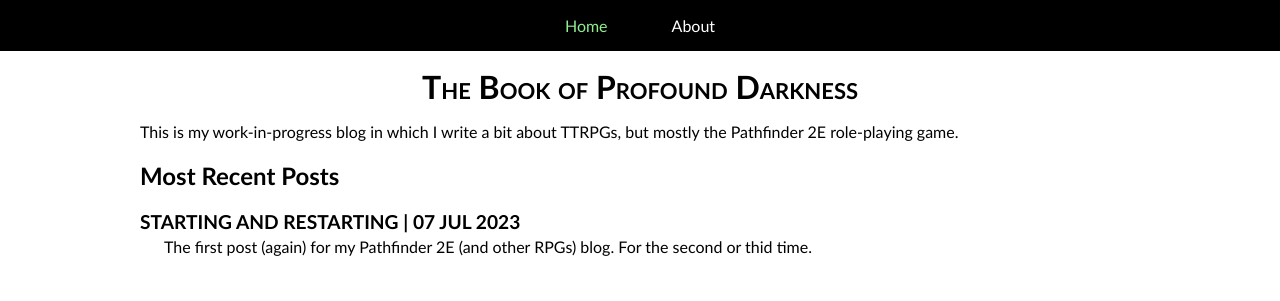
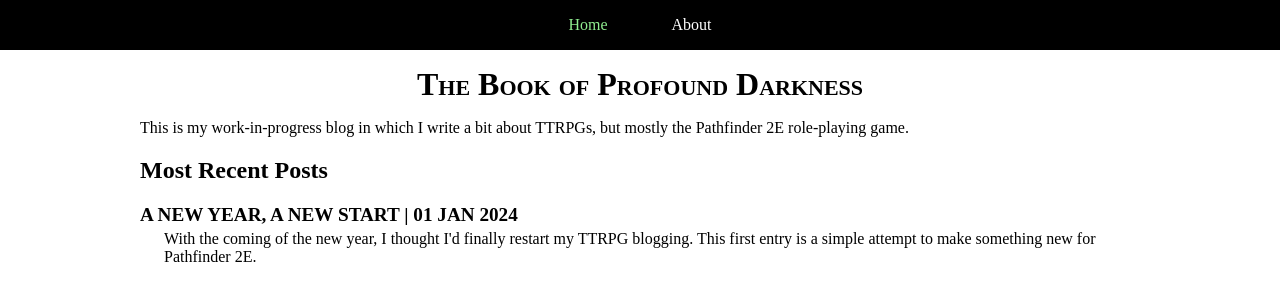
Before and after one commit to profounddark/pathfinder-blog, a Jekyll site: the page built from index.html, in a window 1280 px wide. Shown: the top 301 px of the page. Built offline with Jekyll 4.4.1, drawn with Linux system fonts in a browser that asks for light colours.

Commit message:
transition to normal css

```diff
--- a/_layouts/default.html
+++ b/_layouts/default.html
@@ -1,14 +1,18 @@
 <!doctype html>
 <html>
+
 <head>
   <meta charset="utf-8">
   <title>{{ page.title }}</title>
-    <link rel="stylesheet" href="{{ "/assets/css/styles.css" | relative_url }}">
+  <!-- <link rel="stylesheet" href="{{ " /assets/css/styles.css" | relative_url }}"> -->
+  <link rel="stylesheet" href="/assets/css/site.css">
 </head>
+
 <body>
   {% include navigation.html %}
   <div class="mainframe">
     {{ content }}
   </div>
 </body>
+
 </html>
--- a/_posts/2023-07-07-starting-again.md
+++ /dev/null
@@ -1,9 +0,0 @@
----
-layout: post
-author: Andrew
-title: Starting and Restarting
-date: 2023-07-07
-excerpt: The first post (again) for my Pathfinder 2E (and other RPGs) blog. For the second or thid time.
----
-
-Starting (or restarting) the blog for the n-teenth time. This is a bit of a placeholder until I get that together.
--- /dev/null
+++ b/_posts/2024-01-01-new-year-new-start.md
@@ -0,0 +1,9 @@
+---
+layout: post
+author: Andrew
+title: A New Year, A New Start
+date: 2024-01-01
+excerpt: With the coming of the new year, I thought I'd finally restart my TTRPG blogging. This first entry is a simple attempt to make something new for Pathfinder 2E.
+---
+
+Starting (or restarting) the blog for the n-teenth time. This is a bit of a placeholder until I get that together.
--- a/_sass/main.scss
+++ b/assets/css/site.css
@@ -1,9 +1,4 @@
-$font-stack:    Trebuchet MS, Ariel, sans-serif;
-
-@import 'figures';
-
 body {
-    font: 100% $font-stack;
     margin: 0;
 }
 
@@ -67,7 +62,7 @@
 
 .mainframe a:hover {
     color: lightgreen;
-    background-color:black;
+    background-color: black;
 }
 
 .post-summary h3 {
@@ -86,7 +81,7 @@
 }
 
 h1 {
-    text-align:center;
+    text-align: center;
 }
 
 .post-list {
@@ -94,5 +89,5 @@
 }
 
 blockquote {
-    font-family:'Courier New', Courier, monospace;
+    font-family: 'Courier New', Courier, monospace;
 }
--- a/assets/css/styles.scss
+++ /dev/null
@@ -1,5 +0,0 @@
----
----
-@import "main";
-@import "pf2";
-@import "pf2-traits";
```
Also changed, not shown: Gemfile.lock, _sass/light-scheme.scss (deleted), assets/css/figures.css (renamed from _sass/figures.scss), assets/css/light-scheme.css (added), assets/css/pf2-traits.css (renamed from _sass/pf2-traits.scss), assets/css/pf2.css (renamed from _sass/pf2.scss). Lines whose indentation alone changed are shown as unchanged.
